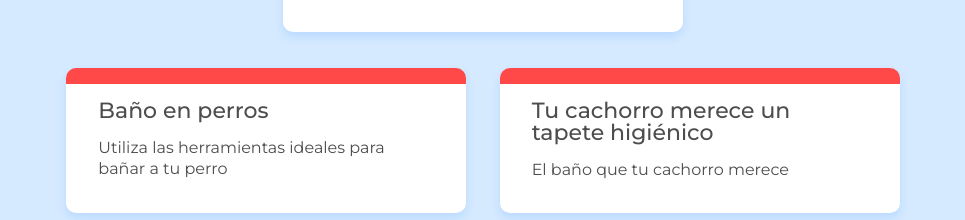
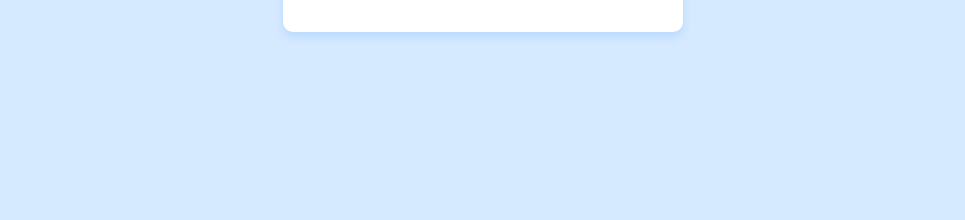
Before and after one commit to oabm77/react-router, a React (Create React App) app: page /categoria/bienestar in a window 1280 px wide. Shown: the part 580-800 px from the top of the page, without its empty margins (157-1122 px from the left). Built offline with nearby package versions, Linux system fonts and the light colour scheme; data requests are answered from the project's data file.

Commit message:
05 Rutas anidadas - Mostrando las subcategorías

```diff
--- a/src/App.js
+++ b/src/App.js
@@ -18,7 +18,7 @@ function App() {
         <Route path='/' element={<Home />} />
         <Route path='/sobre' element={<Sobre />} />
         <Route path='/posts/:id' element={<Post />} />
-        <Route path='/categoria/:id' element={<Categoria />} />
+        <Route path='/categoria/:id/*' element={<Categoria />} />
         <Route path='*' element={<Page404 />} />
       </Routes>
     </Router>
--- a/src/pages/Categoria.jsx
+++ b/src/pages/Categoria.jsx
@@ -3,6 +3,7 @@ import "../assets/css/blog.css"
 import { buscar } from "../api/api";
 import ListCategories from "../components/ListCategories";
 import ListPosts from "../components/ListPosts";
+import SubCategoria from "./SubCategoria";
 import { useParams, Routes, Route, Link, useResolvedPath } from "react-router-dom";
 
 const Categoria = () => {
@@ -10,7 +11,6 @@ const Categoria = () => {
     const { id } = useParams()
 
     const url = useResolvedPath("").pathname
-    console.log(url)
 
     useEffect(() => {
         buscar(`/categorias?id=${id}`, (response) => {
@@ -37,8 +37,8 @@ const Categoria = () => {
             </ul>
             <Routes>
                 <Route path="/" element={<ListPosts url={`/posts?categoria=${id}`} />}/>
+                <Route path="/:subcategoria" element={<SubCategoria />}/>
             </Routes>
-            <ListPosts url={`/posts?categoria=${id}`} />
         </>
     )
 }
--- /dev/null
+++ b/src/pages/SubCategoria.jsx
@@ -0,0 +1,11 @@
+import { useParams } from "react-router-dom";
+import ListPosts from "../components/ListPosts";
+
+const SubCategoria = () => {
+    const { subcategoria } = useParams()
+    return (
+        <ListPosts url={`/posts?subcategoria=${subcategoria}`} />
+    )
+}
+
+export default SubCategoria
```
